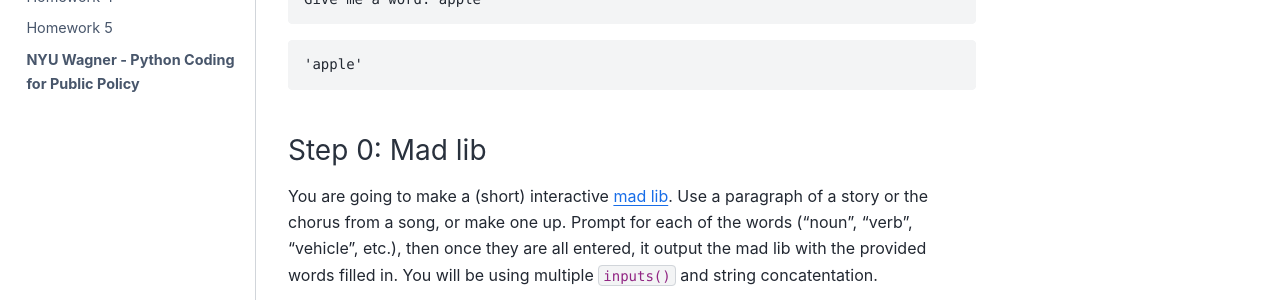
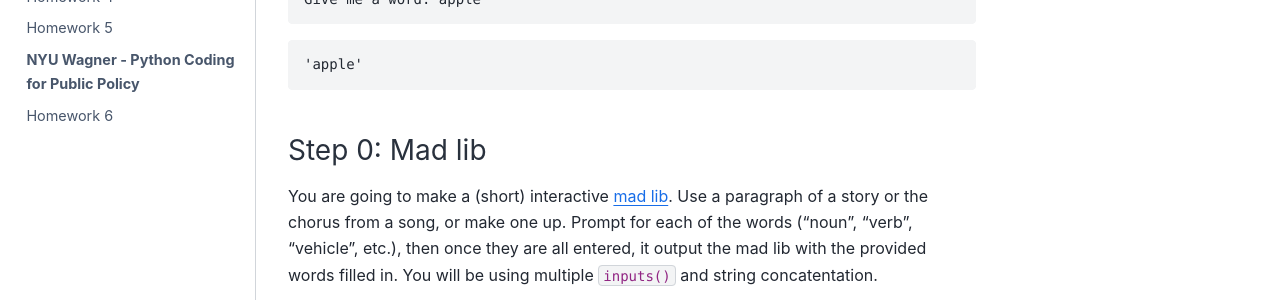
Before and after one commit to afeld/python-public-policy, a Jupyter Book: the page built from hw_0.ipynb, in a window 1280 px wide and 900 px high, scrolled down 450 px. Shown: the part 600-900 px from the top of the window. Built offline with Jupyter Book 1.0.4 settings and Sphinx 7.4.7 and the Sphinx Book theme 1.1.4, drawn with Linux system fonts in a browser that asks for light colours; pages that are not in the unit, such as notebooks, are missing from menus.

Commit message:
include HW6 in jupyterbook

```diff
--- a/_toc.yml
+++ b/_toc.yml
@@ -16,3 +16,4 @@ chapters:
   - file: lecture_5
   - file: hw_5
   - file: lecture_6
+  - file: hw_6
```
